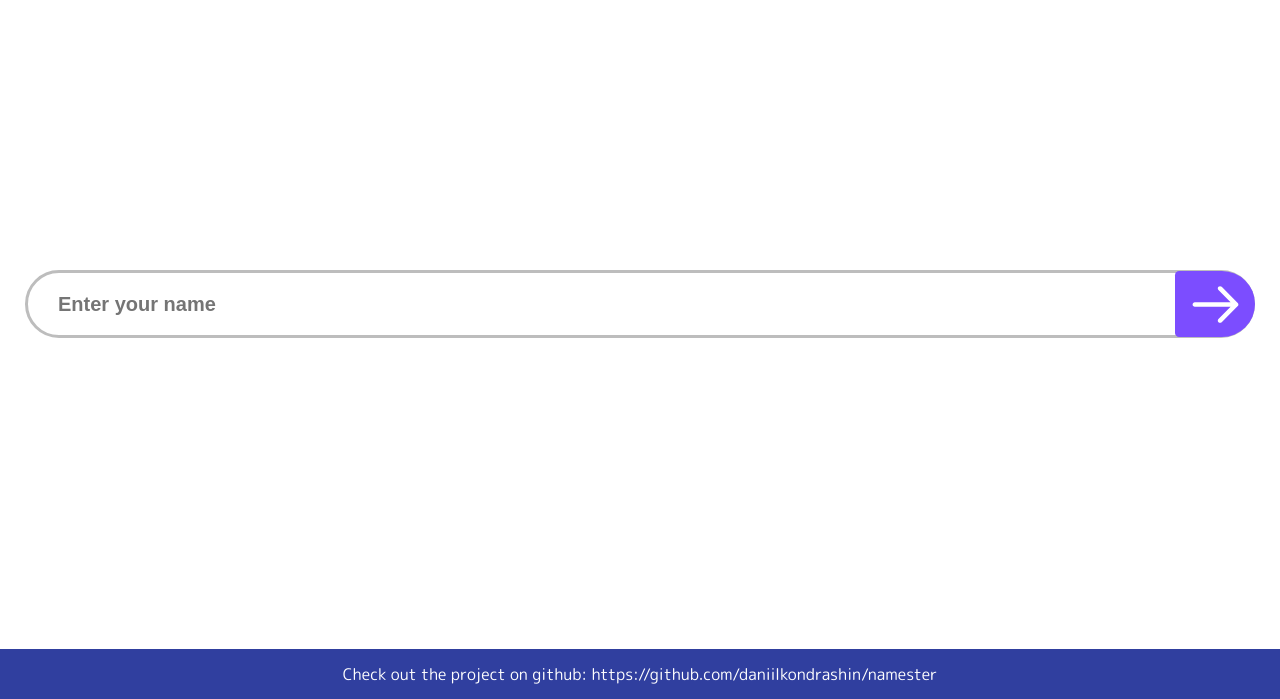
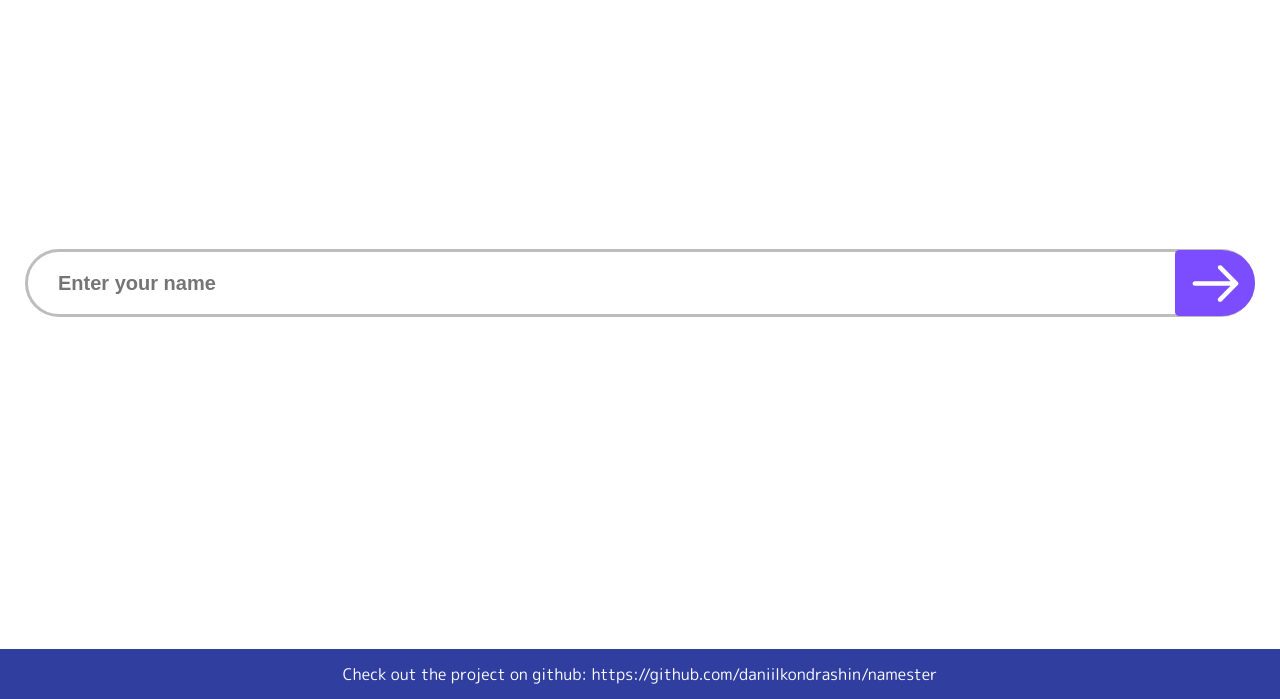
Before and after one commit to daniilkondrashin/namemaster, a Flask app: page /main in a window 1280 px wide. Shown: the part 101-800 px from the top of the page. Run offline with Flask 3, Linux system fonts and the light colour scheme.

Commit message:
changed the input positioning

```diff
--- a/static/style/main.css
+++ b/static/style/main.css
@@ -36,7 +36,6 @@ body {
     flex: 1 1 auto;
     display: flex;
     flex-direction: column;
-    justify-content: center;
     position: relative;
 }
 .history-menu {
@@ -118,6 +117,7 @@ body {
     background: #B14DFF;
 }
 .form {
+    margin-top: 250px;
     display: flex;
     justify-content: flex-end;
     align-items: center;
```
